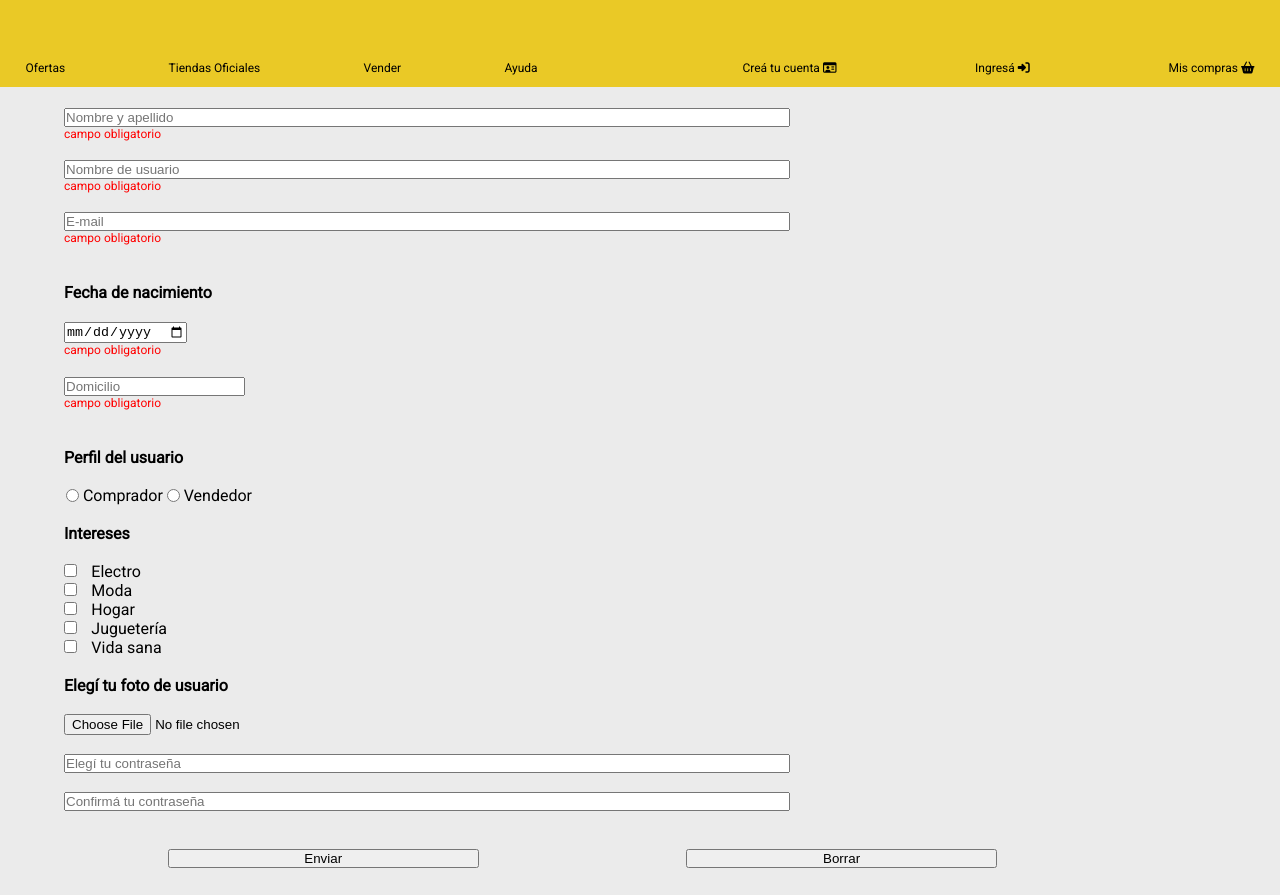
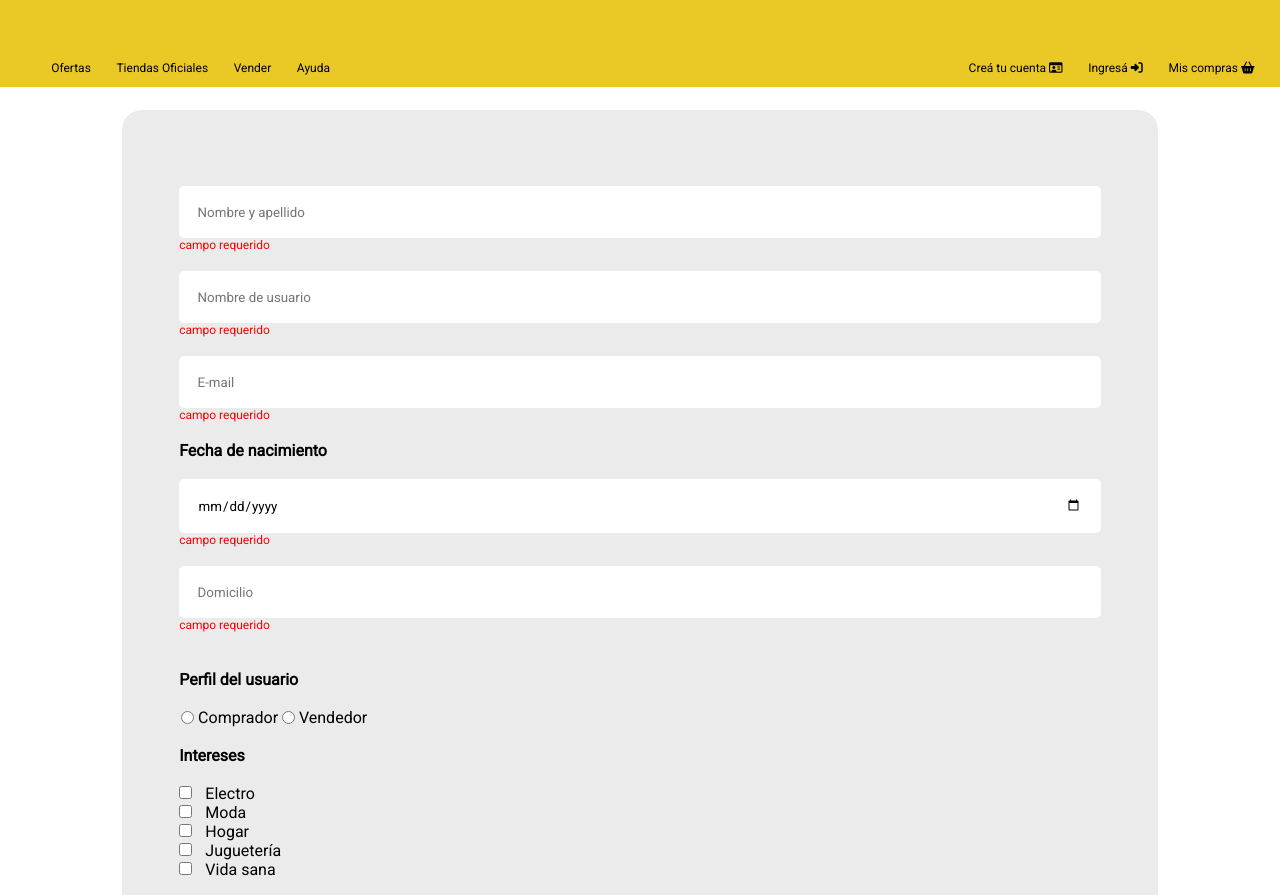
Before and after one commit to carinnovello/Mercado-Liebre-testcn, a website: page views/register.html in a window 1280 px wide. Shown: the part 176-1071 px from the top of the page. Drawn offline with Linux system fonts and the light colour scheme; files that its build step writes are made by us from their sources; files whose address does not match are found by name.

Commit message:
retocando estilos registro login y home

```diff
--- a/public/css/register.css
+++ b/public/css/register.css
@@ -1,26 +1,42 @@
-*{
-    margin: 0px;
-    padding: 0px;
-    box-sizing: border-box;
-}
 
 
 
-form{
+.register{background-color: white;}
+
+.formularioderegistro{
      width: 90%;
-     box-sizing: border-box;
+     background-color:  #ebebeb;
+     margin:auto;
+     margin-top: 2%;
+     margin-bottom: 2%;
+     padding: 5% ;
+     font-family: roboto;
+     border-radius: 20px;
     }
+
+.formularioderegistro input{
+    font-family:roboto;
+    padding: 2%;
+    border-radius: 5px;
+    border: oldlace;
+}
 
 .nombremail{
     padding-top: 2%;
     display: flex;
     flex-direction: column;
-    width: 70%;
-
 
 }
 
+.nombremail input,
+.fecha-domicilio input,
+.contraseña input{ width:100%
 
+}
+
+.archivo{
+     width: 100%;
+    font-size: 12px;}
 
 
 .profile{
@@ -35,12 +51,9 @@ form{
 .contraseña{
     display: flex;
     flex-direction: column;
-    width:70%
+
 }
 
-.foto{
-     font-size: 12px;
-    }
 
 .botones{
      display: flex;
@@ -49,7 +62,7 @@ form{
 
     }
 
-.botones input{ width: 30%}
+.botones input{ width: 30%; background-color:  #1259c3 ;color: white}
 
 .botones input:hover{background-color:#0022AA; color: white}
 
--- a/public/css/styles.css
+++ b/public/css/styles.css
@@ -85,7 +85,8 @@ header .form .submit{
     background-color: #FFF;
     border: 1px solid #000;
     color: #666;
-    width: 10%;
+    padding: 3px;
+    border-radius: 15%;
 }
 
 div.burger-menu{
@@ -245,13 +246,18 @@ footer span{
         width: 50%;
     }
 
-    .products article:hover .description {display: block;}
+    .products article:hover .description {
+        display: block;
+
+    }
 
     main section article:hover{
         box-shadow: 0px 0px 10px rgb(100, 100, 100);
+
     }
 
     main section article:hover i{transform: rotate(-90deg);
+        transition: transform 2s;
 
     }
 
@@ -261,17 +267,20 @@ footer span{
         padding: 0% 2% 1%;
     }
 
+    .derecha {justify-content: flex-end;}
+
     header nav ul{
         display: flex;
         width: 40vw;
-        justify-content: space-between;
-
     }
 
-    .izquierda{justify-self: flex-start;}
+    header ul li {
+        list-style-type: none;
+        padding-left: 5%;
 
-    div.burger-menu{display: none;}
+}
 
+div.burger-menu{display: none;}
 }
 
 @media (min-width: 769px){
--- a/views/register.html
+++ b/views/register.html
@@ -12,7 +12,7 @@
         <link rel="stylesheet" href="css/register.css">
 
     </head>
-    <body>
+    <body class="register">
         <header>
             <div class="top-header">
                 <div class="logo-form">
@@ -45,24 +45,23 @@
             </div>
         </header>
         <main class="register">
-            <form action="/" method="POST">
+            <form class="formularioderegistro" action="/" method="POST">
                 <div class="nombremail">
                 <input  type="text" name="name" placeholder="Nombre y apellido">
-                <p>campo obligatorio</p><br>
+                <p>campo requerido</p><br>
                 <input  type="text" name="user" placeholder="Nombre de usuario">
-                <p>campo obligatorio</p><br>
+                <p>campo requerido</p><br>
                 <input  type="email" name="email" placeholder="E-mail">
-                <p>campo obligatorio</p><br>
-                 </div><br>
+                <p>campo requerido</p><br>
+                 </div>
                 <div class="fecha-domicilio">
-                <label for="birth_date"><b>Fecha de nacimiento</b></label>
-                <br>
+                <label for="birth_date"><b>Fecha de nacimiento</b></label><br>
                 <br>
                 <input type="date" name="birth_date" id="birth_date">
-                <p>campo obligatorio</p>
+                <p>campo requerido</p>
                 <br>
                 <input type="text" name="addres" placeholder="Domicilio">
-                <p>campo obligatorio</p><br>
+                <p>campo requerido</p><br>
                 </div>
                 <br>
                 <h4>Perfil del usuario</h4>
@@ -102,7 +101,7 @@
                 <h4>Elegí tu foto de usuario</h4>
                 <br>
                 <div class="foto">
-                <input type="file" name="avatar">
+                <input class="archivo" type="file" name="avatar">
                 </div>
                 <br>
                 <div class="contraseña">
@@ -114,7 +113,7 @@
                 <br>
                 <div class="botones">
                 <input class="boton" type="submit" value="Enviar">
-                <input type="reset" value="Borrar">
+                <input class="boton" type="reset" value="Borrar">
                 </div>
                 <br>
                 <br>
```
Also changed, not shown: public/css/login.css (+22 -14 lines), views/login.html (+2 -2 lines).
